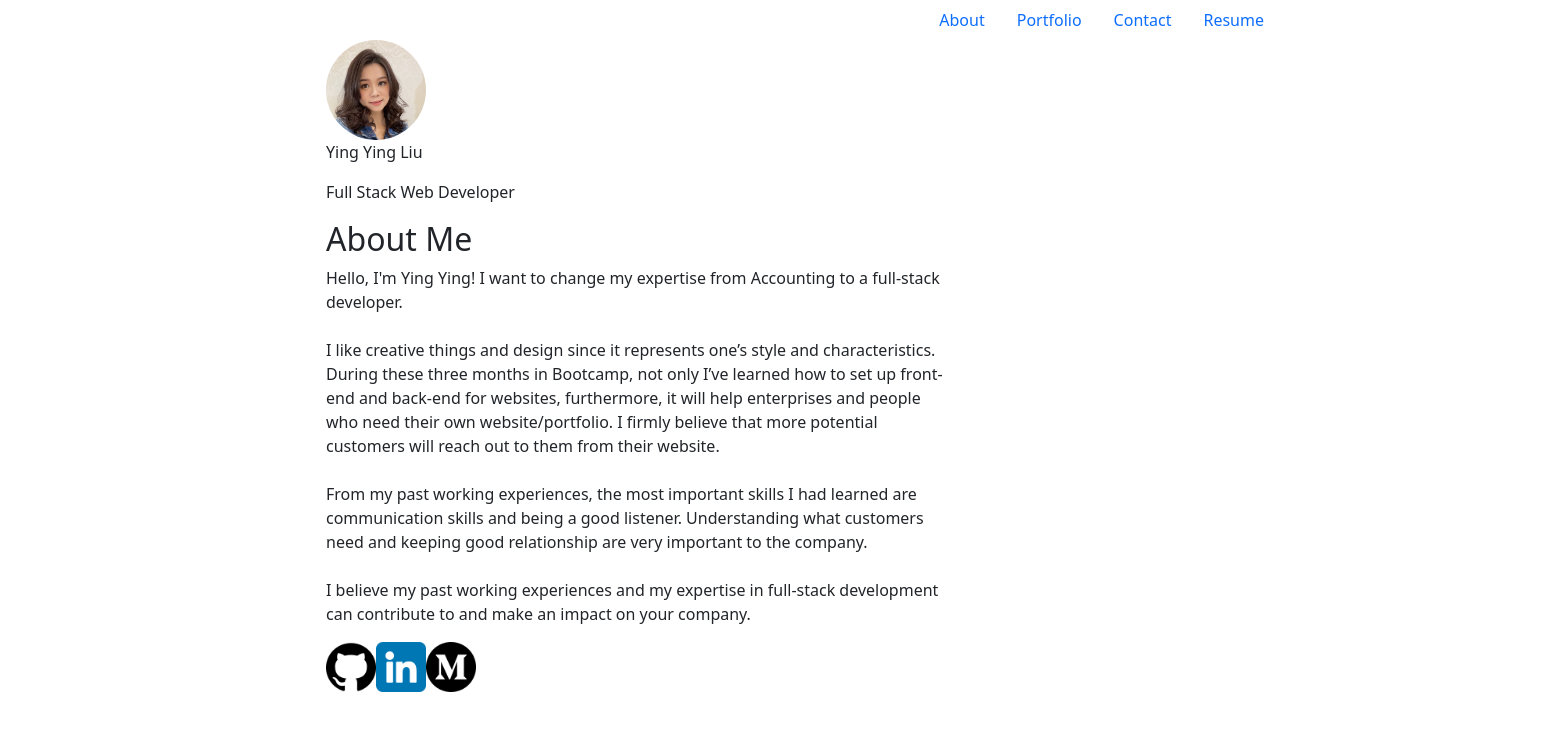
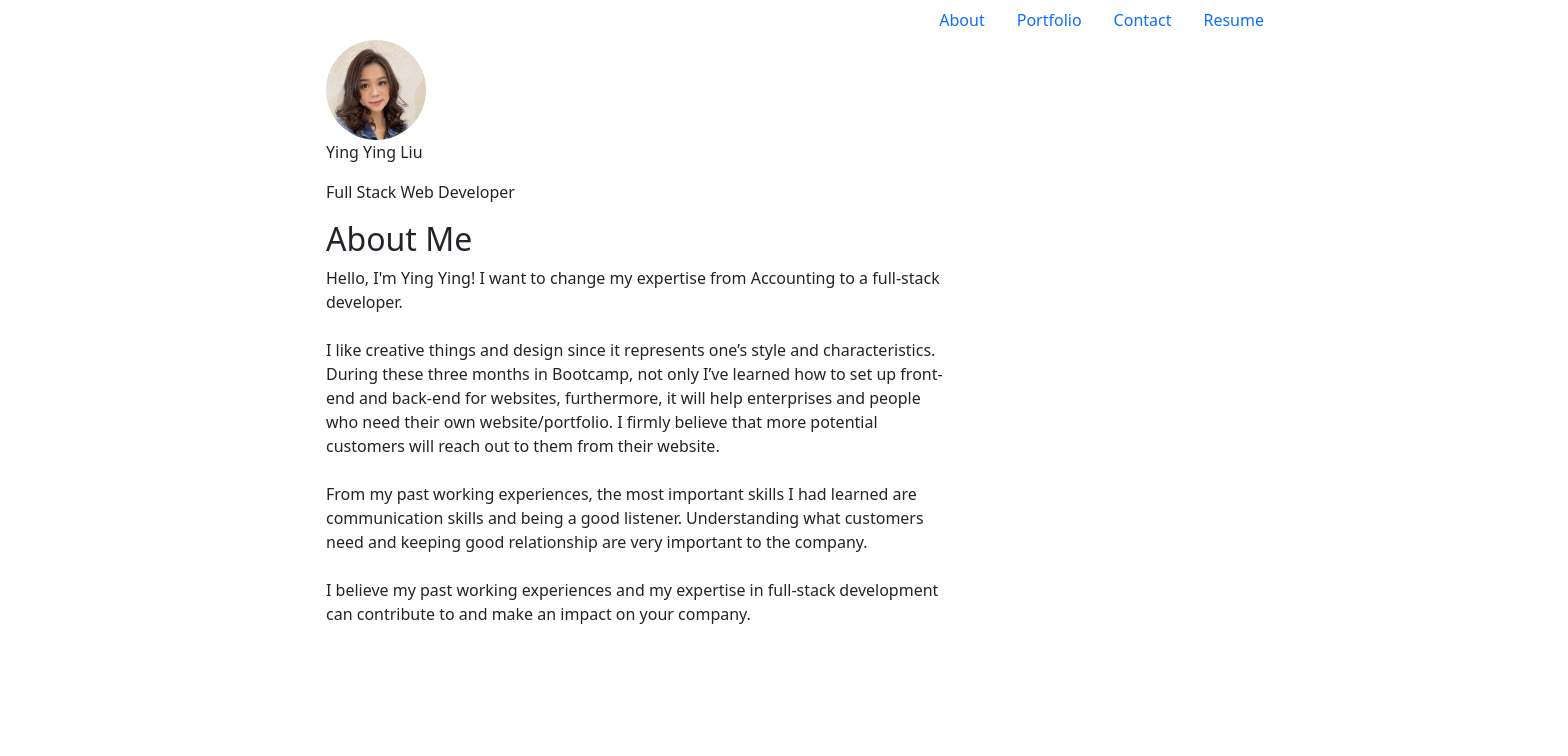
Before and after one commit to yingyliu/ying-react-portfolio, a React (Create React App) app: page / in a window 1280 px wide. Shown: the top 756 px of the page, 1568 px wide, since content can reach past the window. Built offline with nearby package versions, Linux system fonts and the light colour scheme.

Commit message:
adjust footer position

```diff
--- a/src/components/styles/Footer.css
+++ b/src/components/styles/Footer.css
@@ -1,3 +1,13 @@
+#footer {
+    position: absolute;
+    bottom: 0;
+    width: 100%;
+    height: 2.5rem;            /* Footer height */
+    left: 300px;
+  }
+
 .social-media-icon {
     width: 50px;
+    margin: 15px;
+
 }
```
Also changed, not shown: src/components/assets/images/resume.png.
